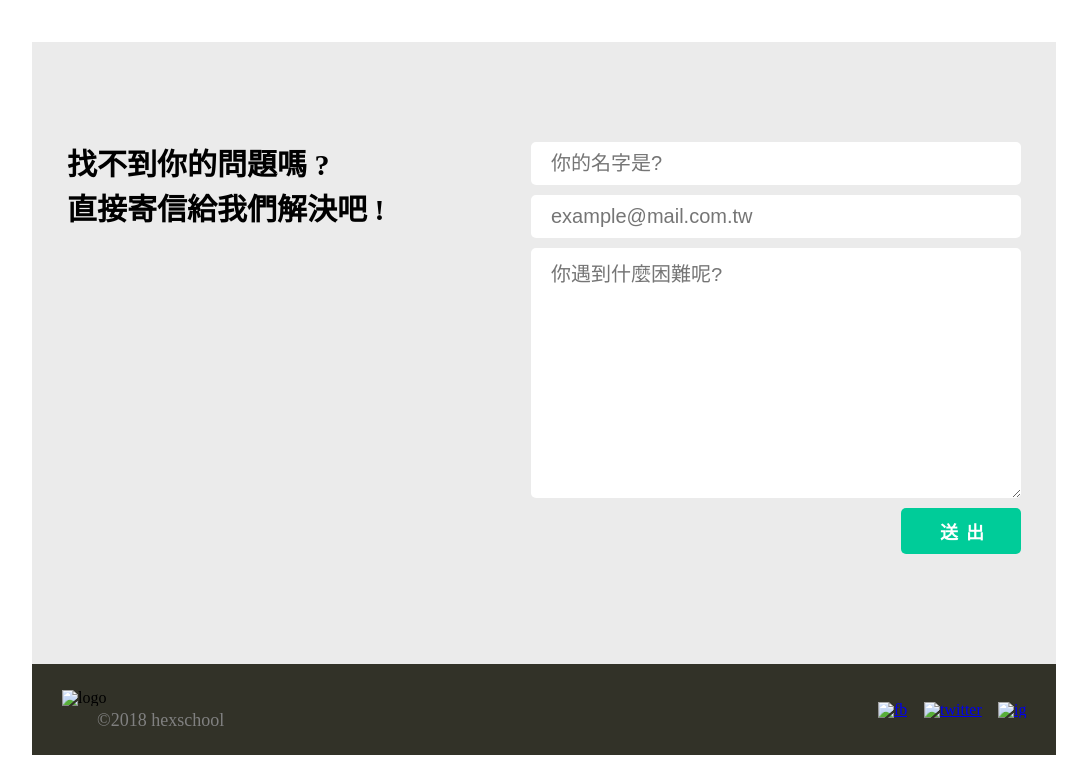
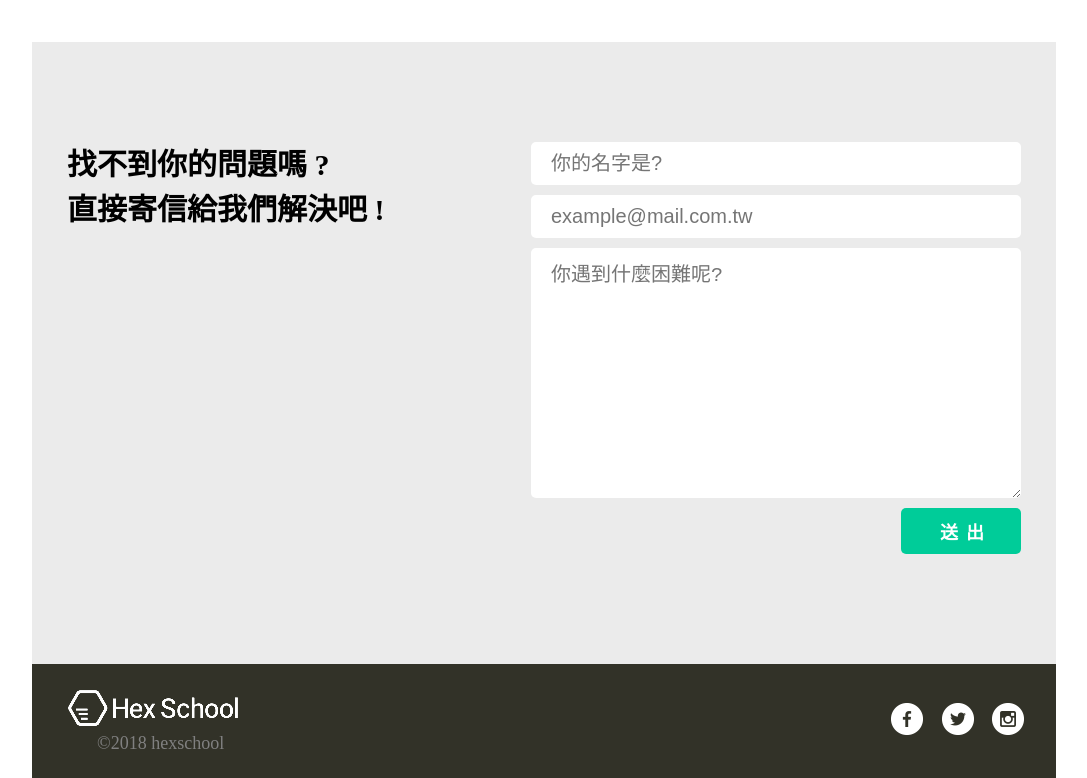
Before and after one commit to CuraLin/project, a plain HTML site: page qa.html in a window 1280 px wide. Shown: the part 2016-2794 px from the top of the page, without its empty margins (96-1183 px from the left). Before the commit the page ends 2771 px from the top, so only its background shows below. Drawn offline with Linux system fonts and the light colour scheme; the site is published under a folder, as on GitHub Pages, so addresses that start at the root find nothing.

Commit message:
Update qa.html

```diff
--- a/qa.html
+++ b/qa.html
@@ -106,15 +106,15 @@
             </form>
         </div>
         <div class="footer">
-            <div class="logo"> <img src="/img/logo.png" alt="logo">
+            <div class="logo"> <img src="img/logo.png" alt="logo">
                 <h2>©2018 hexschool</h2>
             </div>
 
             <ul class="footer-menu">
-                <li><a href="#" title="fb" class="hvr-wobble-vertical "><img src="/img/fb.png" alt="fb"></a></li>
-                <li><a href="#" title="twitter" class="hvr-wobble-vertical "><img src="/img/tw.png" alt="twitter"></a>
+                <li><a href="#" title="fb" class="hvr-wobble-vertical "><img src="img/fb.png" alt="fb"></a></li>
+                <li><a href="#" title="twitter" class="hvr-wobble-vertical "><img src="img/tw.png" alt="twitter"></a>
                 </li>
-                <li><a href="#" title="ig" class="hvr-wobble-vertical "><img src="/img/ig.png" alt="ig"></a></li>
+                <li><a href="#" title="ig" class="hvr-wobble-vertical "><img src="img/ig.png" alt="ig"></a></li>
             </ul>
         </div>
     </div>
```
